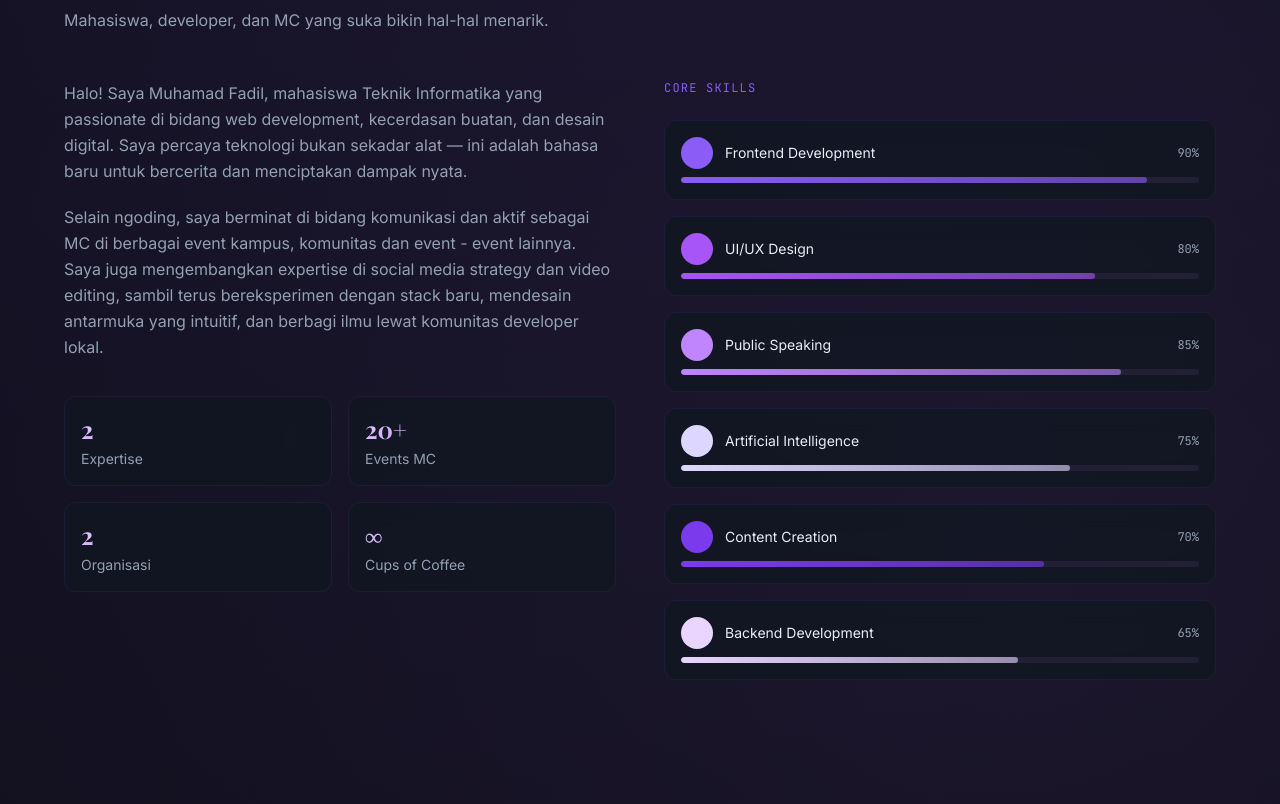
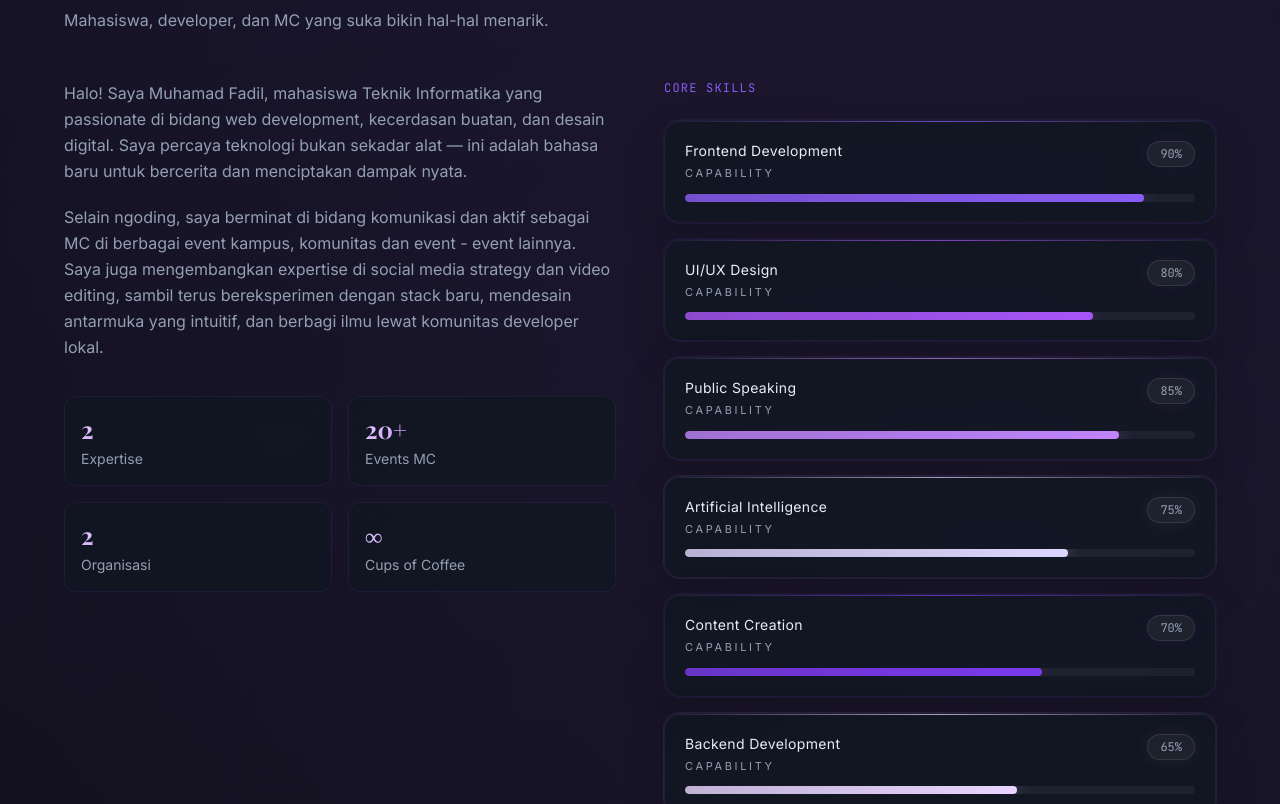
Before and after one commit to muhamadfadil316/my-portfolio, a React (Vite) app: page / in a window 1280 px wide. Shown: the part 1109-1913 px from the top of the page. Built offline with nearby package versions, Linux system fonts and the light colour scheme.

Commit message:
delete buletan yang mengganggu

```diff
--- a/src/components/sections/AboutSection.jsx
+++ b/src/components/sections/AboutSection.jsx
@@ -36,26 +36,45 @@ export function AboutSection() {
           <div className="space-y-4">
             <p className="font-mono text-xs text-accent tracking-widest uppercase mb-6">Core Skills</p>
             {skills.map((skill) => (
-              <div key={skill.name} className="glass rounded-xl p-4 hover:border-accent/30 transition-all duration-200 group">
-                <div className="flex items-center justify-between mb-2">
-                  <div className="flex items-center gap-3">
+              <div
+                key={skill.name}
+                className="glass group relative overflow-hidden rounded-2xl border border-white/5 p-5 transition-all duration-300 hover:-translate-y-0.5 hover:border-accent/20"
+                style={{ boxShadow: `inset 0 1px 0 rgba(255,255,255,0.03), 0 0 0 1px ${skill.color}14, 0 16px 40px rgba(0,0,0,0.18)` }}
+              >
+                <div
+                  className="pointer-events-none absolute inset-x-0 top-0 h-px opacity-70"
+                  style={{ background: `linear-gradient(90deg, transparent, ${skill.color}, transparent)` }}
+                  aria-hidden="true"
+                />
+
+                <div className="flex items-start justify-between gap-4 mb-3">
+                  <div className="space-y-1">
+                    <span className="block font-medium text-sm text-text tracking-wide">{skill.name}</span>
+                    <span className="block text-[11px] uppercase tracking-[0.24em] text-text-dim">Capability</span>
+                  </div>
+                  <span
+                    className="shrink-0 rounded-full border border-white/10 bg-white/5 px-3 py-1 font-mono text-xs text-text-dim"
+                    style={{ boxShadow: `0 0 18px ${skill.color}12` }}
+                  >
+                    {skill.level}%
+                  </span>
+                </div>
+
+                <div className="relative h-2 overflow-hidden rounded-full bg-white/5">
+                  <div
+                    className="relative h-full rounded-full transition-all duration-1000 group-hover:opacity-100"
+                    style={{
+                      width: `${skill.level}%`,
+                      background: `linear-gradient(90deg, ${skill.color}CC 0%, ${skill.color} 100%)`,
+                      boxShadow: `0 0 18px ${skill.color}66`,
+                    }}
+                  >
                     <span
-                      className="inline-block w-8 h-8 rounded-full flex-shrink-0"
-                      style={{ background: skill.color }}
+                      className="absolute right-0 top-1/2 h-3 w-3 -translate-y-1/2 translate-x-1/2 rounded-full border border-white/30 bg-white/70 opacity-0 transition-opacity duration-300 group-hover:opacity-100"
+                      style={{ boxShadow: `0 0 12px ${skill.color}88` }}
                       aria-hidden="true"
                     />
-                    <span className="font-medium text-sm text-text">{skill.name}</span>
                   </div>
-                  <span className="font-mono text-xs text-text-dim">{skill.level}%</span>
-                </div>
-                <div className="h-1.5 bg-border rounded-full overflow-hidden">
-                  <div
-                    className="h-full rounded-full transition-all duration-1000 group-hover:opacity-100"
-                    style={{
-                      width: `${skill.level}%`,
-                      background: `linear-gradient(90deg, ${skill.color}, ${skill.color}99)`,
-                    }}
-                  />
                 </div>
               </div>
             ))}
```
